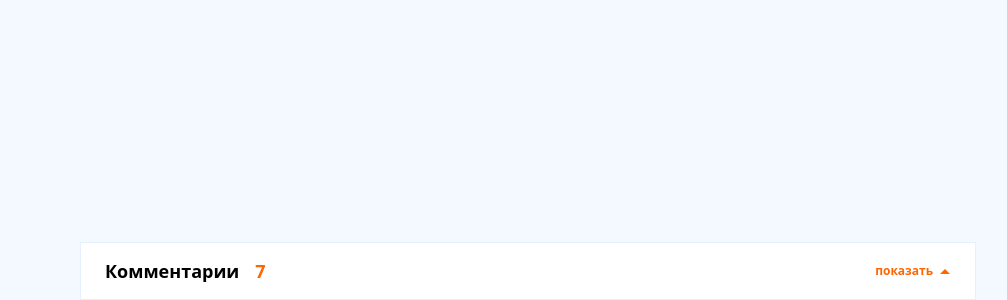
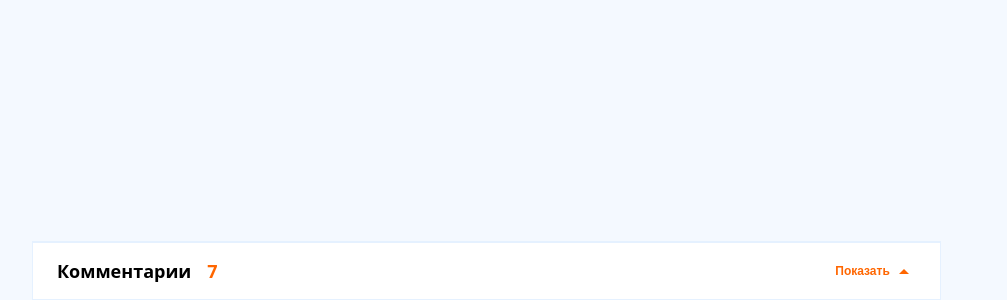
Before and after one commit to Okbitsnok/chat, a React (Create React App) app: page / in a window 1280 px wide. Shown: the part 500-800 px from the top of the page, without its empty margins (48-1055 px from the left). Built offline with nearby package versions, Linux system fonts and the light colour scheme; grey boxes are pictures that could not be loaded; the HTML template or start-up script is replaced by a standard one.

Commit message:
MR try-2

```diff
--- a/src/chat-component/Chat.styles.ts
+++ b/src/chat-component/Chat.styles.ts
@@ -1,8 +1,4 @@
 import styled from "styled-components";
-
-interface ContentProps {
-    isOpen: boolean;
-}
 
 export const Container = styled.div``;
 
@@ -21,10 +17,10 @@ export const BackgroundContainer = styled.div`
 
 export const ChatWrapper = styled.div`
   background-color: #fff;
-  width: 70%;
+  width: 71%;
   position: fixed;
   bottom: 0;
-  margin-left: 10%;
+  margin-left: 80px;
   box-sizing: border-box;
   @media(max-width: 1024px){
     width: 100%;
@@ -38,6 +34,7 @@ export const ChatHeader = styled.div`
   box-sizing: border-box;
   background-color: #fff;
   border: 1px solid #E5F1FF;
+  border-top: 2px solid #E5F1FF;
   padding: 16px 24px;
   justify-content: space-between;
 `;
@@ -48,15 +45,17 @@ export const CommentWrapper = styled.div`
   justify-content: center;
 `;
 
-export const ViewAll = styled.div`
+export const ViewAll = styled.button`
   display: flex;
   align-items: center;
-  &:hover {
-    cursor: pointer;
-  }
+  border: none;
+  box-shadow: none;
+  cursor: pointer;
+  outline: none;
+  background: none;
 `;
 
-export const CommentTitle = styled.p`
+export const CommentTitle = styled.span`
   font-style: normal;
   font-weight: 700;
   font-size: 18px;
@@ -73,25 +72,29 @@ export const CommentCount = styled.p`
   margin-left: 16px;
 `;
 
-export const ViewTitle = styled.p`
+export const ViewTitle = styled.span`
   font-style: normal;
   font-weight: 600;
   font-size: 12px;
   line-height: 16px;
   color: var(--primary-color);
-  margin-right: 6px;
+  margin-right: 8px;
+
 `;
 
 export const ContentWrapper = styled.div`
   padding-right: 5px;
 `;
 
+interface ContentProps {
+    isOpen: boolean;
+}
+
 export const Content = styled.div<ContentProps>`
   max-height: ${({isOpen}) => isOpen ? 650 : 0  }px;
   overflow-y: scroll;
-  padding-right: 24px;
-  padding-left: 24px;
-  padding-top: ${({isOpen}) => isOpen ? 24 : 0  }px;
+
+  padding: ${({isOpen}) => isOpen ? 24 : 0  }px 24px 0 24px;
 
   transition-duration: 0.6s;
 
@@ -269,7 +272,7 @@ export const UserName = styled.p`
   padding-bottom: 3px;
 `;
 
-export const CommentTime = styled.p`
+export const CommentTime = styled.time`
   font-style: normal;
   font-weight: 600;
   font-size: 12px;
--- a/src/chat-component/Chat.tsx
+++ b/src/chat-component/Chat.tsx
@@ -101,7 +101,7 @@ const Chat = () => {
                     </CommentWrapper>
                     <ViewAll onClick={() => {setIsOpen(!isOpen)}}>
                         <ViewTitle>
-                           {isOpen ? "скрыть" : "показать"}
+                           {isOpen ? "Скрыть" : "Показать"}
                            </ViewTitle>
                            <ChevronIcon isOpen={isOpen}/>
                     </ViewAll>
```
